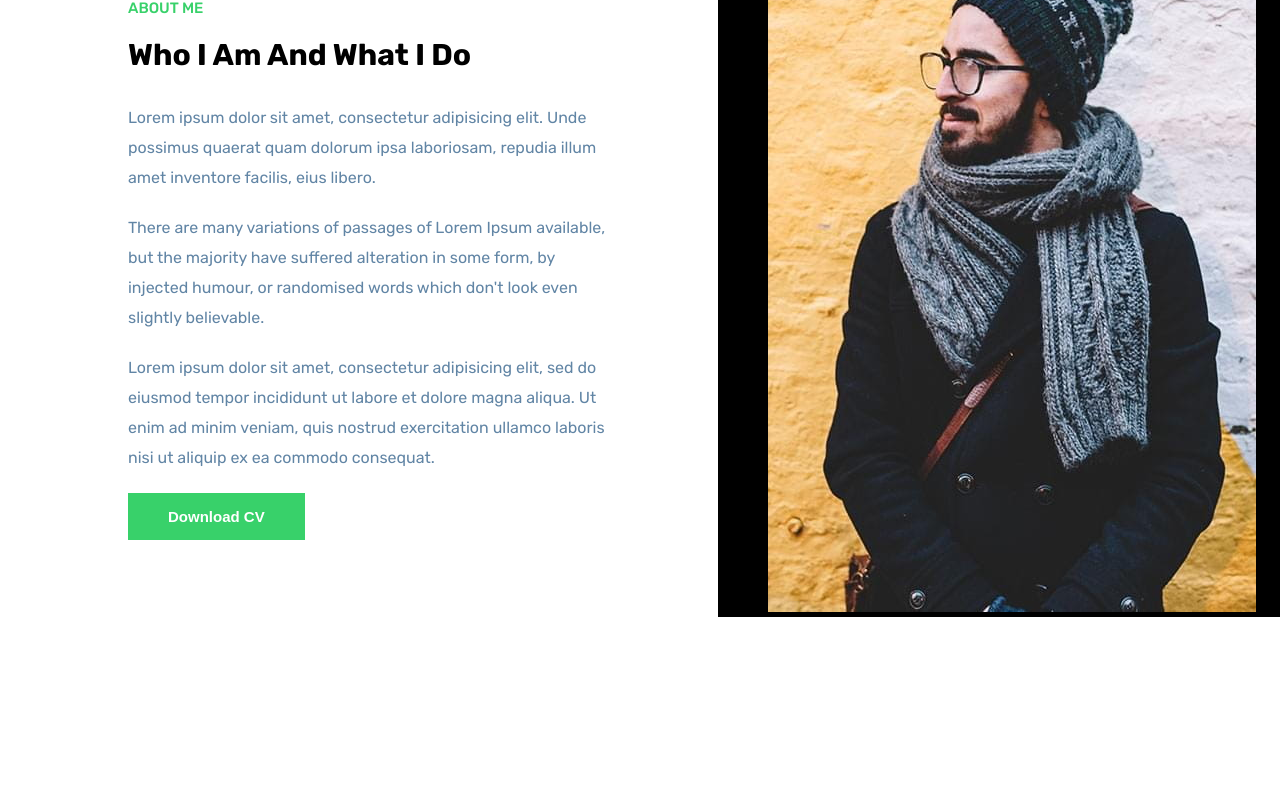
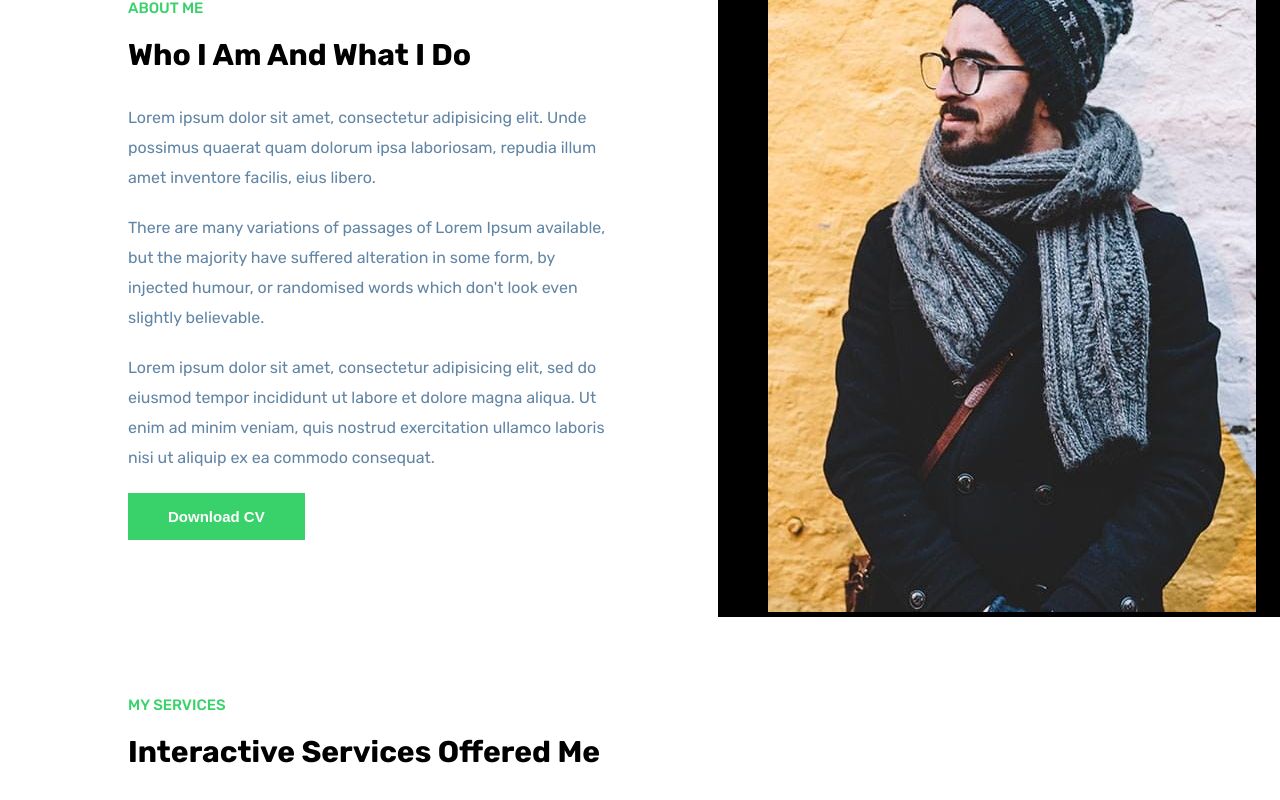
Before and after one commit to isti20/exercise-react-portfolioweb, a React (Create React App) app: page / in a window 1280 px wide. Shown: the part 1325-2125 px from the top of the page. Before the commit the page ends 1942 px from the top, so only its background shows below. Built offline with nearby package versions, Linux system fonts and the light colour scheme.

Commit message:
Create Service component

```diff
--- /dev/null
+++ b/src/components/home/servicess/Service.jsx
@@ -0,0 +1,18 @@
+import React from "react";
+
+const Service = () => {
+    return (
+        <div>
+            <section className="services topMargin">
+                <div className="container">
+                    <div className="heading">
+                        <h3>My Services</h3>
+                        <h1>Interactive Services Offered Me</h1>
+                    </div>
+                </div>
+            </section>
+        </div>
+    )
+}
+
+export default Service
--- a/src/components/pageContent/HomePages.jsx
+++ b/src/components/pageContent/HomePages.jsx
@@ -2,6 +2,7 @@ import React from "react";
 import Home from "../home/homes/Home";
 import Branding from "../home/homes/Branding";
 import About from "../home/about/About";
+import Service from "../home/servicess/Service";
 
 const HomePages = () => {
     return (
@@ -9,6 +10,7 @@ const HomePages = () => {
             <Home />
             <Branding />
             <About />
+            <Service />
         </>
     )
 }
```
